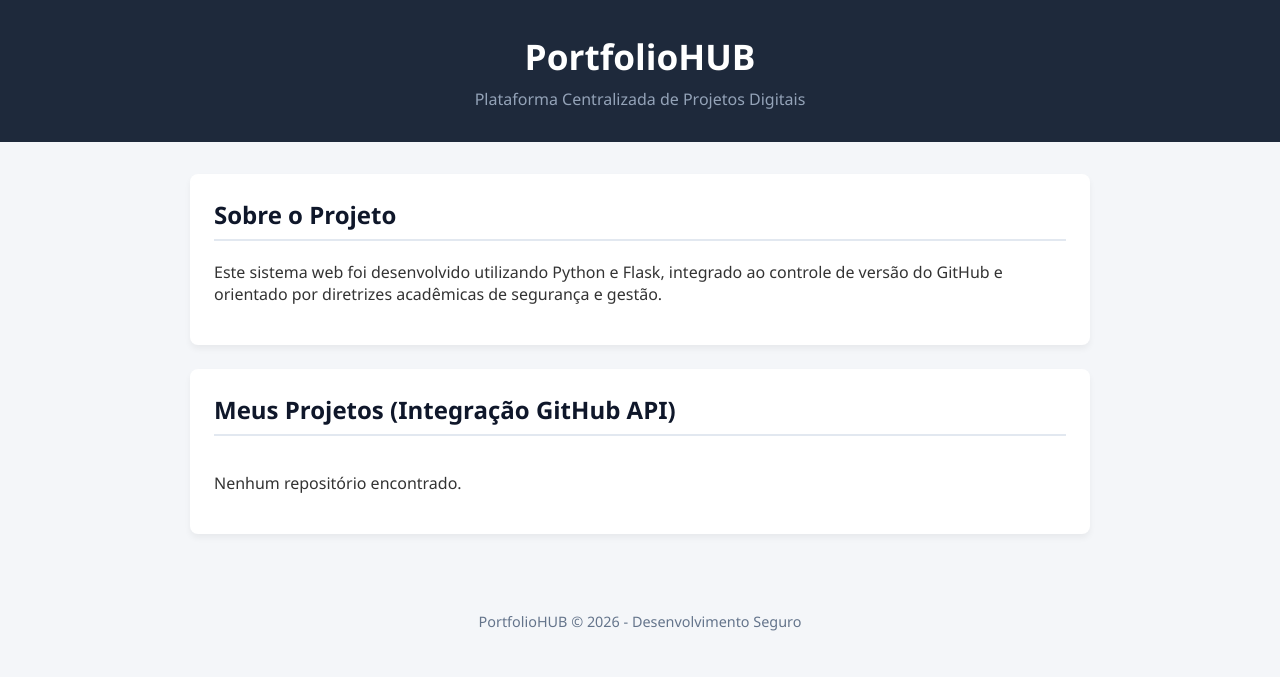
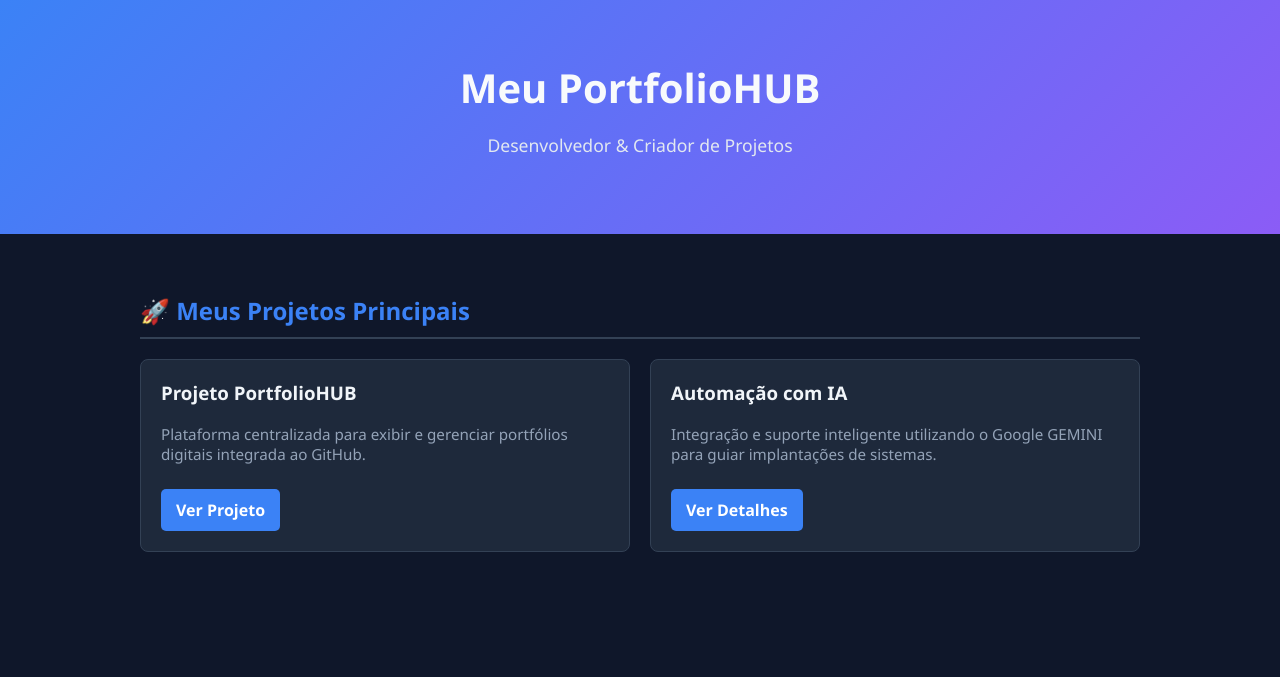
Before and after one commit to Diiriibeiiro01/portfolio-hub, a Flask app: page / in a window 1280 px wide. Shown: the top 677 px of the page. Run offline with Flask 3, Linux system fonts and the light colour scheme; data that the repository does not hold is empty.

Commit message:
Update index.html

```diff
--- a/templates/index.html
+++ b/templates/index.html
@@ -1,63 +1,109 @@
 <!DOCTYPE html>
-<html lang="pt-br">
+<html lang="pt-BR">
 <head>
     <meta charset="UTF-8">
     <meta name="viewport" content="width=device-width, initial-scale=1.0">
-    <title>PortfolioHUB</title>
+    <title>Meu PortfolioHUB</title>
     <style>
-        body { font-family: 'Segoe UI', Tahoma, Geneva, Verdana, sans-serif; background-color: #f4f6f9; color: #333; margin: 0; padding: 0; }
-        header { background-color: #1e293b; color: white; padding: 2rem; text-align: center; }
-        h1 { margin: 0; font-size: 2.2rem; }
-        header p { color: #94a3b8; margin: 0.5rem 0 0 0; }
-        .container { max-width: 900px; margin: 2rem auto; padding: 0 1rem; }
-        .card { background: white; padding: 1.5rem; border-radius: 8px; box-shadow: 0 4px 6px rgba(0,0,0,0.05); margin-bottom: 1.5rem; }
-        h2 { color: #0f172a; border-bottom: 2px solid #e2e8f0; padding-bottom: 0.5rem; margin-top: 0; }
-        .project-grid { display: grid; grid-template-columns: 1fr; gap: 1rem; margin-top: 1rem; }
-        @media(min-width: 600px) { .project-grid { grid-template-columns: 1fr 1fr; } }
-        .project-card { background: #f8fafc; border: 1px solid #e2e8f0; padding: 1.2rem; border-radius: 6px; display: flex; flex-direction: column; justify-content: space-between; }
-        .project-card h3 { color: #2563eb; margin: 0 0 0.5rem 0; }
-        .project-card p { color: #475569; font-size: 0.95rem; margin: 0 0 1rem 0; }
-        .project-link { color: #2563eb; text-decoration: none; font-weight: bold; font-size: 0.9rem; }
-        .project-link:hover { text-decoration: underline; }
-        footer { text-align: center; padding: 2rem; color: #64748b; font-size: 0.9rem; }
+        body {
+            font-family: 'Segoe UI', Tahoma, Geneva, Verdana, sans-serif;
+            background-color: #0f172a;
+            color: #f8fafc;
+            margin: 0;
+            padding: 0;
+            display: flex;
+            flex-direction: column;
+            align-items: center;
+        }
+        header {
+            text-align: center;
+            padding: 60px 20px;
+            background: linear-gradient(135deg, #3b82f6, #8b5cf6);
+            width: 100%;
+            box-sizing: border-box;
+        }
+        header h1 {
+            margin: 0;
+            font-size: 2.5rem;
+        }
+        header p {
+            color: #e2e8f0;
+            font-size: 1.1rem;
+        }
+        .container {
+            max-width: 1000px;
+            width: 90%;
+            margin: 40px 0;
+        }
+        h2 {
+            border-bottom: 2px solid #334155;
+            padding-bottom: 10px;
+            color: #3b82f6;
+        }
+        .grid {
+            display: grid;
+            grid-template-columns: repeat(auto-fit, minmax(300px, 1fr));
+            gap: 20px;
+            margin-top: 20px;
+        }
+        .card {
+            background-color: #1e293b;
+            border: 1px solid #334155;
+            border-radius: 8px;
+            padding: 20px;
+            transition: transform 0.2s;
+        }
+        .card:hover {
+            transform: translateY(-5px);
+            border-color: #3b82f6;
+        }
+        .card h3 {
+            margin-top: 0;
+            color: #f1f5f9;
+        }
+        .card p {
+            color: #94a3b8;
+            font-size: 0.95rem;
+        }
+        .btn {
+            display: inline-block;
+            background-color: #3b82f6;
+            color: white;
+            padding: 10px 15px;
+            text-decoration: none;
+            border-radius: 5px;
+            font-weight: bold;
+            margin-top: 10px;
+        }
+        .btn:hover {
+            background-color: #2563eb;
+        }
     </style>
 </head>
 <body>
 
     <header>
-        <h1>PortfolioHUB</h1>
-        <p>Plataforma Centralizada de Projetos Digitais</p>
+        <h1>Meu PortfolioHUB</h1>
+        <p>Desenvolvedor & Criador de Projetos</p>
     </header>
 
     <div class="container">
-        <div class="card">
-            <h2>Sobre o Projeto</h2>
-            <p>Este sistema web foi desenvolvido utilizando Python e Flask, integrado ao controle de versão do GitHub e orientado por diretrizes acadêmicas de segurança e gestão.</p>
-        </div>
+        <h2>🚀 Meus Projetos Principais</h2>
 
-        <div class="card">
-            <h2>Meus Projetos (Integração GitHub API)</h2>
-            <div class="project-grid">
-                {% if projetos %}
-                    {% for projeto in projetos %}
-                        <div class="project-card">
-                            <div>
-                                <h3>{{ projeto.name }}</h3>
-                                <p>{{ projeto.description if projeto.description else 'Projeto sem descrição definida no GitHub.' }}</p>
-                            </div>
-                            <a href="{{ projeto.html_url }}" target="_blank" class="project-link">Ver no GitHub →</a>
-                        </div>
-                    {% endfor %}
-                {% else %}
-                    <p>Nenhum repositório encontrado.</p>
-                {% endif %}
+        <div class="grid">
+            <div class="card">
+                <h3>Projeto PortfolioHUB</h3>
+                <p>Plataforma centralizada para exibir e gerenciar portfólios digitais integrada ao GitHub.</p>
+                <a href="#" class="btn">Ver Projeto</a>
+            </div>
+
+            <div class="card">
+                <h3>Automação com IA</h3>
+                <p>Integração e suporte inteligente utilizando o Google GEMINI para guiar implantações de sistemas.</p>
+                <a href="#" class="btn">Ver Detalhes</a>
             </div>
         </div>
     </div>
 
-    <footer>
-        <p>PortfolioHUB &copy; 2026 - Desenvolvimento Seguro</p>
-    </footer>
-
 </body>
 </html>
```
